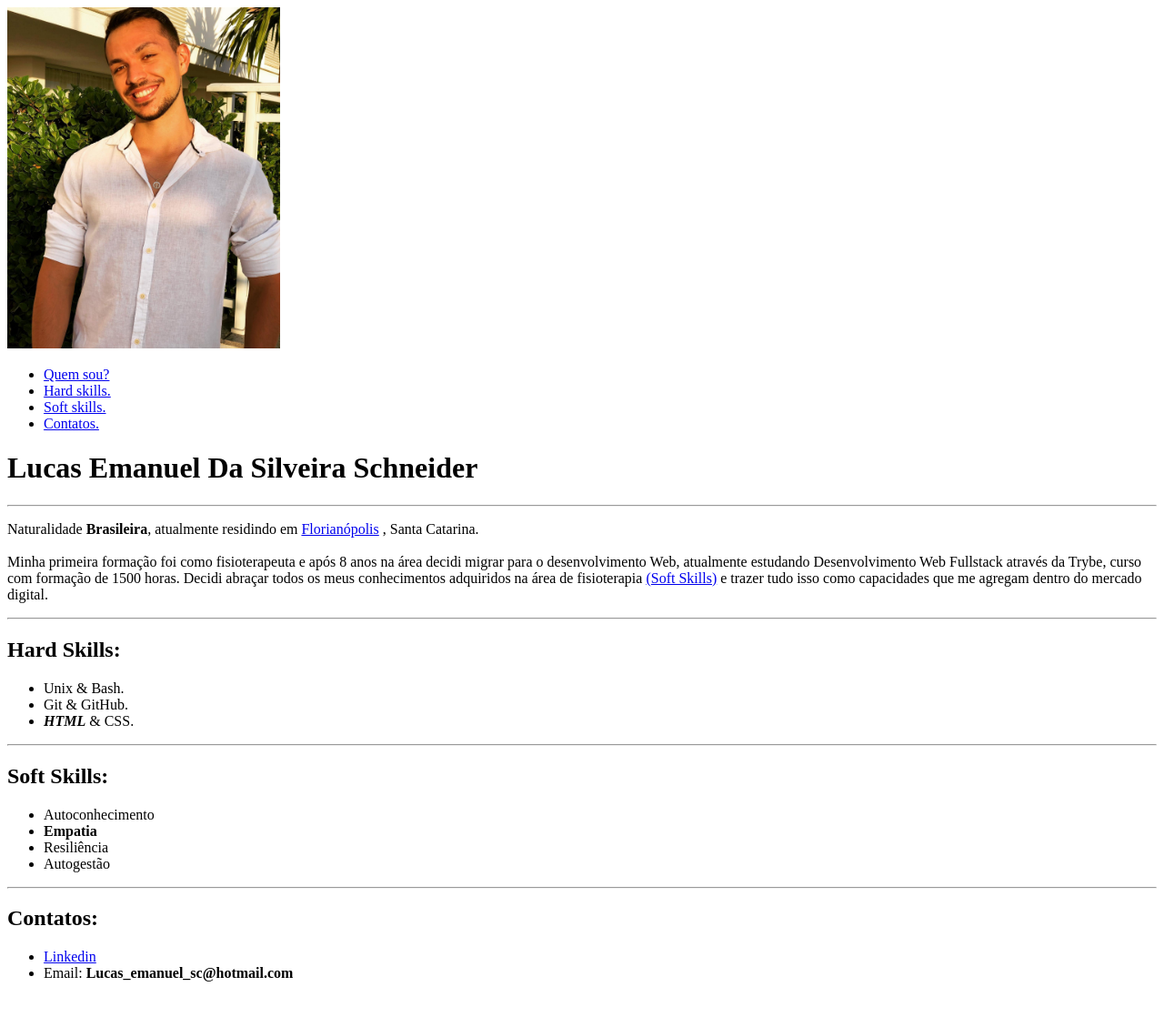
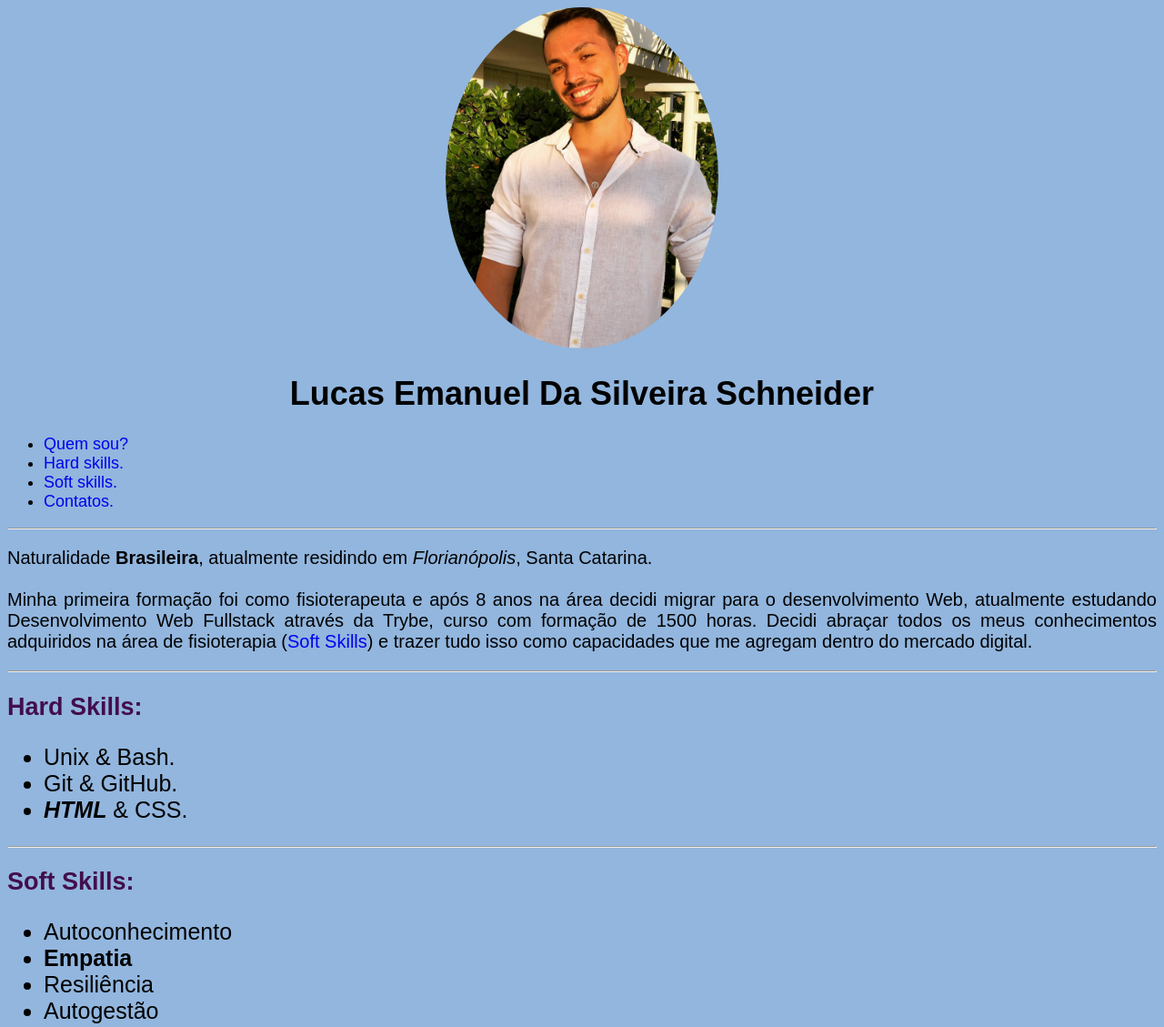
Before and after one commit to lucas-emanuel-schneider/lucas-emanuel-schneider.github.io, a plain HTML site: page index.html in a window 1280 px wide. Shown: the top 1129 px of the page at 91% size. Before the commit the page ends 1095 px from the top, so only its background shows below. Drawn offline with Linux system fonts and the light colour scheme.

Commit message:
Mudanças nos textos

```diff
--- a/index.html
+++ b/index.html
@@ -4,37 +4,41 @@
     <meta charset="UTF-8">
     <meta http-equiv="X-UA-Compatible" content="IE=edge">
     <meta name="viewport" content="width=device-width, initial-scale=1.0">
+    <link rel="stylesheet" type="text/css" href="style.css">
     <title>Portfólio Profissional de Lucas Schneider</title>
-</head>
-<body>
-    <img src="./imagens/fotoAtualLucas.jpg" alt="Foto atual de Lucas Schneider" width="300px" >
-    <ul>
-        <li>
-            <a href="#quemSou">Quem sou?</a>
-        </li>
-        <li>
-           <a href="#hardSkills"> Hard skills.</a>
-        </li>
-        <li>
-           <a href="#softSkills"> Soft skills.</a>
-        </li>
-        <li>
-          <a href="#contatos"> Contatos.</a>
-        </li>
-    </ul>
+    </head>
+    <body>
+    <center>
+    <img src="./imagens/fotoAtualLucas.jpg" alt="Foto atual de Lucas Schneider" width="300px" class="fotoPerfil">
     <h1>
         Lucas Emanuel Da Silveira Schneider
     </h1>
+    </center>
+    <ul>
+        <li>
+            <a href="#quemSou" class="indice">Quem sou?</a>
+        </li>
+        <li>
+           <a href="#hardSkills" class="indice"> Hard skills.</a>
+        </li>
+        <li>
+           <a href="#softSkills" class="indice"> Soft skills.</a>
+        </li>
+        <li>
+          <a href="#contatos" class="indice"> Contatos.</a>
+        </li>
+    </ul>
+
     <hr>
-  <p id="quemSou"> Naturalidade <strong>Brasileira</strong>, atualmente residindo em <a href="https://www.google.com/maps/place/Florian%C3%B3polis,+SC/@-27.6195172,-48.5318318,12.25z/data=!4m13!1m7!3m6!1s0x9527394eb2c632d7:0x81bc550b6a04c746!2sFlorian%C3%B3polis,+SC!3b1!8m2!3d-27.5948036!4d-48.5569286!3m4!1s0x9527394eb2c632d7:0x81bc550b6a04c746!8m2!3d-27.5948036!4d-48.5569286" target="_blank">Florianópolis</a> , Santa Catarina.
+  <p id="quemSou"> Naturalidade <strong>Brasileira</strong>, atualmente residindo em <em>Florianópolis</em>, Santa Catarina.
     <br> <br>
-    Minha primeira formação foi como fisioterapeuta e após 8 anos na área decidi migrar para o desenvolvimento Web, atualmente estudando Desenvolvimento Web Fullstack através da Trybe, curso com formação de 1500 horas. Decidi abraçar todos os meus conhecimentos adquiridos na área de fisioterapia <a href="#softSkills">(Soft Skills)</a> e trazer tudo isso como capacidades que me agregam dentro do mercado digital.
+    Minha primeira formação foi como fisioterapeuta e após 8 anos na área decidi migrar para o desenvolvimento Web, atualmente estudando Desenvolvimento Web Fullstack através da Trybe, curso com formação de 1500 horas. Decidi abraçar todos os meus conhecimentos adquiridos na área de fisioterapia (<a href="#softSkills" class="indice">Soft Skills</a>) e trazer tudo isso como capacidades que me agregam dentro do mercado digital.
 </p>
     <hr>
     <h2 id="hardSkills">
         Hard Skills:
     </h2>
-    <ul>
+    <ul class="lista">
         <li>
             Unix & Bash.
         </li>
@@ -49,7 +53,7 @@
     <h2 id="softSkills">
         Soft Skills:
     </h2>
-    <ul>
+    <ul class="lista">
         <li>
             Autoconhecimento
         </li>
@@ -67,12 +71,15 @@
     <h2 id="contatos">
         Contatos:
     </h2>
-    <ul>
+    <ul class="lista">
         <li>
-            <a href="https://www.linkedin.com/in/lucas-schneider-0b33a6238">Linkedin</a>
+            <a href="https://www.linkedin.com/in/lucas-schneider-0b33a6238" class="indice">Linkedin</a>
         </li>
         <li>
-            Email: <strong> Lucas_emanuel_sc@hotmail.com</strong>
+            <a href="https://instagram.com/lucas_schneider_dev?igshid=YmMyMTA2M2Y=" class="indice" target="_blank">Instagram</a>
+        </li>
+        <li>
+            Email: <strong> lucas_emanuel_sc@hotmail.com</strong>
         </li>
     </ul>
 
--- /dev/null
+++ b/style.css
@@ -0,0 +1,28 @@
+.fotoPerfil {
+    border-radius: 50%;
+}
+body {
+    background-color: #92b6de;
+    font-family: sans-serif;
+    font-size: large;
+    font-weight: 500;
+}
+.indice {
+    text-decoration: none;
+}
+h1 {
+    color: #000;
+}
+#quemSou {
+    font-size: 20px;
+    text-align: justify;
+}
+p {
+    text-align: justify;
+}
+.lista {
+    font-size: 25px;
+}
+h2 {
+    color: rgb(66, 14, 75);
+}
```
